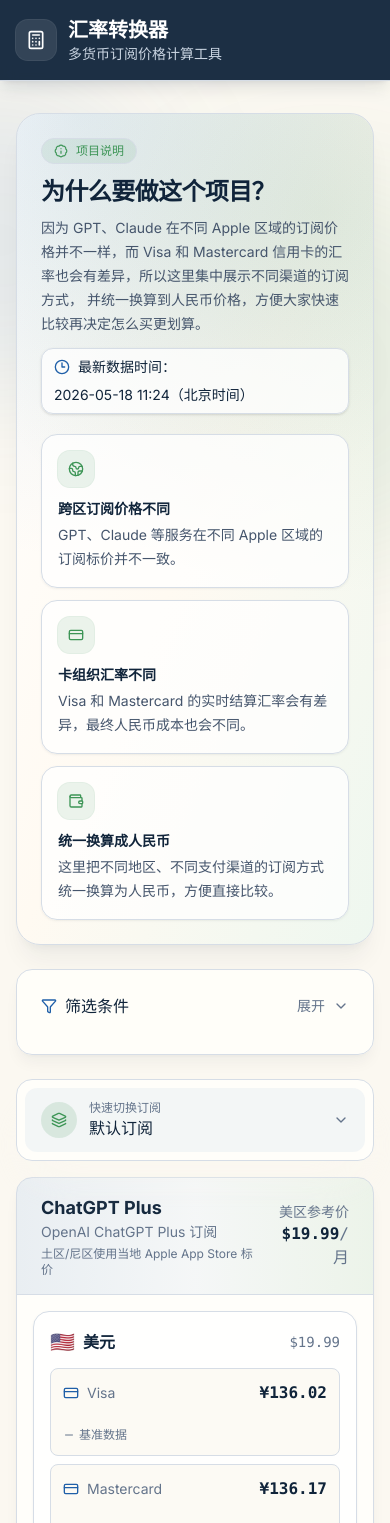
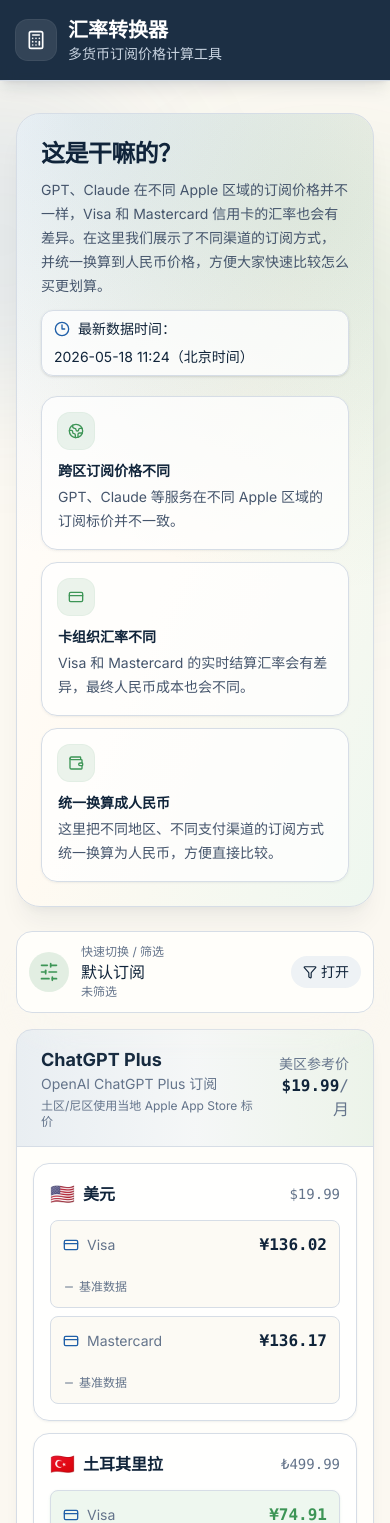
Before and after one commit to jihuayu/currency-converter, a Next.js app: page / in a window 390 px wide. Shown: the top 1523 px of the page. Built offline with nearby package versions, Linux system fonts and the light colour scheme.

Commit message:
feat: replace MobileSubscriptionSwitcher with MobileControlsDrawer and enhance FilterBar functionality

```diff
--- a/components/converter-client.tsx
+++ b/components/converter-client.tsx
@@ -5,7 +5,7 @@
 import { PriceTable } from '@/components/price-table';
 import { Header } from '@/components/header';
 import { ProjectIntroCard } from '@/components/project-intro-card';
-import { MobileSubscriptionSwitcher } from '@/components/mobile-subscription-switcher';
+import { MobileControlsDrawer } from '@/components/mobile-controls-drawer';
 import {
   buildFilterSearch,
   getDefaultFilterState,
@@ -49,6 +49,7 @@
       <main className="container relative z-10 mx-auto max-w-7xl px-4 py-8">
         <ProjectIntroCard fetchedAt={exchangeRates.fetchedAt} />
         <FilterBar
+          className="hidden md:block"
           selectedCurrencies={filters.currencies}
           selectedChannels={filters.channels}
           selectedPackages={filters.packages}
@@ -56,8 +57,13 @@
             updateFilters({ currencies, channels, packages })
           }
         />
-        <MobileSubscriptionSwitcher
+        <MobileControlsDrawer
+          selectedCurrencies={filters.currencies}
+          selectedChannels={filters.channels}
           selectedPackages={filters.packages}
+          onFilterChange={(currencies, channels, packages) =>
+            updateFilters({ currencies, channels, packages })
+          }
           onPackageChange={(nextPackages) =>
             updateFilters({ ...filters, packages: nextPackages })
           }
--- a/components/filter-bar.tsx
+++ b/components/filter-bar.tsx
@@ -1,6 +1,6 @@
 "use client";
 
-import { useMemo, useState } from "react";
+import { useId, useMemo, useState } from "react";
 import { cn } from "@/lib/utils";
 import {
   currencies,
@@ -18,6 +18,9 @@
   selectedCurrencies: CurrencyCode[];
   selectedChannels: ChannelId[];
   selectedPackages: PackageId[];
+  className?: string;
+  collapsible?: boolean;
+  variant?: "card" | "plain";
   onFilterChange: (
     currencies: CurrencyCode[],
     channels: ChannelId[],
@@ -29,9 +32,14 @@
   selectedCurrencies,
   selectedChannels,
   selectedPackages,
+  className,
+  collapsible = true,
+  variant = "card",
   onFilterChange,
 }: FilterBarProps) {
-  const [isExpanded, setIsExpanded] = useState(false);
+  const panelId = useId();
+  const [isExpanded, setIsExpanded] = useState(!collapsible);
+  const showPanel = !collapsible || isExpanded;
   const hasDefaultPackages = isDefaultPackageSelection(selectedPackages);
 
   const toggleCurrency = (code: CurrencyCode) => {
@@ -83,19 +91,31 @@
   }, [hasFilters, selectedCurrencies.length, selectedChannels.length, selectedPackages.length]);
 
   return (
-    <div className="mb-6 rounded-2xl border border-border/90 bg-card/90 p-6 shadow-lg shadow-brand-navy/5 backdrop-blur-sm">
+    <div
+      className={cn(
+        variant === "card"
+          ? "mb-6 rounded-2xl border border-border/90 bg-card/90 p-6 shadow-lg shadow-brand-navy/5 backdrop-blur-sm"
+          : "mb-0 rounded-none border-0 bg-transparent p-0 shadow-none",
+        className
+      )}
+    >
       <div className="flex flex-col gap-3 sm:flex-row sm:items-center sm:justify-between">
         <button
           type="button"
-          onClick={() => setIsExpanded((prev) => !prev)}
-          className="flex items-center justify-between gap-3 text-left text-brand-navy transition-colors hover:text-brand-blue"
-          aria-expanded={isExpanded}
-          aria-controls="filter-panel"
+          onClick={() => collapsible && setIsExpanded((prev) => !prev)}
+          className={cn(
+            "flex items-center justify-between gap-3 text-left text-brand-navy",
+            collapsible && "transition-colors hover:text-brand-blue"
+          )}
+          aria-expanded={showPanel}
+          aria-controls={panelId}
+          disabled={!collapsible}
         >
           <span className="flex items-center gap-2">
             <Filter className="h-4 w-4 text-brand-blue" />
             <span className="font-medium">筛选条件</span>
           </span>
+          {collapsible && (
             <span className="flex items-center gap-2 text-sm text-muted-foreground">
               <span>{isExpanded ? "收起" : "展开"}</span>
               {isExpanded ? (
@@ -104,6 +124,7 @@
                 <ChevronDown className="w-4 h-4" />
               )}
             </span>
+          )}
         </button>
 
         <div className="flex items-center gap-3 sm:justify-end">
@@ -123,8 +144,8 @@
         </div>
       </div>
 
-      {isExpanded && (
-        <div id="filter-panel" className="space-y-4 pt-4">
+      {showPanel && (
+        <div id={panelId} className="space-y-4 pt-4">
           {/* 货币筛选 */}
           <div>
             <label className="text-sm text-muted-foreground mb-2 block">
--- /dev/null
+++ b/components/mobile-controls-drawer.tsx
@@ -0,0 +1,180 @@
+'use client';
+
+import { useEffect, useMemo, useState } from 'react';
+import { Filter, SlidersHorizontal, X } from 'lucide-react';
+import { FilterBar } from '@/components/filter-bar';
+import { MobileSubscriptionSwitcher } from '@/components/mobile-subscription-switcher';
+import {
+  channels,
+  currencies,
+  isDefaultPackageSelection,
+  packages,
+  type ChannelId,
+  type CurrencyCode,
+  type PackageId,
+} from '@/lib/data';
+
+interface MobileControlsDrawerProps {
+  selectedCurrencies: CurrencyCode[];
+  selectedChannels: ChannelId[];
+  selectedPackages: PackageId[];
+  onFilterChange: (
+    currencies: CurrencyCode[],
+    channels: ChannelId[],
+    packages: PackageId[]
+  ) => void;
+  onPackageChange: (packages: PackageId[]) => void;
+}
+
+export function MobileControlsDrawer({
+  selectedCurrencies,
+  selectedChannels,
+  selectedPackages,
+  onFilterChange,
+  onPackageChange,
+}: MobileControlsDrawerProps) {
+  const [isOpen, setIsOpen] = useState(false);
+
+  const hasFilters =
+    selectedCurrencies.length < currencies.length ||
+    selectedChannels.length < channels.length ||
+    !isDefaultPackageSelection(selectedPackages);
+
+  const packageLabel = useMemo(() => {
+    if (selectedPackages.length === 1) {
+      return packages.find((pkg) => pkg.id === selectedPackages[0])?.name ?? '选择订阅';
+    }
+
+    if (isDefaultPackageSelection(selectedPackages)) {
+      return '默认订阅';
+    }
+
+    if (selectedPackages.length === packages.length) {
+      return '全部订阅';
+    }
+
+    return `${selectedPackages.length} 个订阅`;
+  }, [selectedPackages]);
+
+  const filterLabel = hasFilters
+    ? `${selectedCurrencies.length}/${currencies.length} 货币 · ${selectedChannels.length}/${channels.length} 渠道`
+    : '未筛选';
+
+  useEffect(() => {
+    if (!isOpen) {
+      return;
+    }
+
+    const previousOverflow = document.body.style.overflow;
+    document.body.style.overflow = 'hidden';
+
+    const handleKeyDown = (event: KeyboardEvent) => {
+      if (event.key === 'Escape') {
+        setIsOpen(false);
+      }
+    };
+
+    document.addEventListener('keydown', handleKeyDown);
+
+    return () => {
+      document.body.style.overflow = previousOverflow;
+      document.removeEventListener('keydown', handleKeyDown);
+    };
+  }, [isOpen]);
+
+  return (
+    <div className="md:hidden">
+      <div className="sticky top-3 z-30 mb-4">
+        <button
+          type="button"
+          onClick={() => setIsOpen(true)}
+          className="flex w-full items-center justify-between gap-3 rounded-2xl border border-border bg-card/95 p-3 text-left shadow-2xl shadow-background/40 backdrop-blur transition-colors hover:bg-white"
+          aria-haspopup="dialog"
+          aria-expanded={isOpen}
+        >
+          <span className="flex min-w-0 items-center gap-3">
+            <span className="flex h-10 w-10 shrink-0 items-center justify-center rounded-full bg-primary/15 text-primary">
+              <SlidersHorizontal className="h-5 w-5" />
+            </span>
+            <span className="min-w-0">
+              <span className="block text-xs text-muted-foreground">快速切换 / 筛选</span>
+              <span className="block truncate font-medium text-foreground">
+                {packageLabel}
+              </span>
+              <span className="block truncate text-xs text-muted-foreground">
+                {filterLabel}
+              </span>
+            </span>
+          </span>
+          <span className="flex shrink-0 items-center gap-1 rounded-full bg-secondary px-3 py-1.5 text-sm font-medium text-brand-navy">
+            <Filter className="h-3.5 w-3.5" />
+            打开
+          </span>
+        </button>
+      </div>
+
+      {isOpen && (
+        <div
+          className="fixed inset-0 z-50 bg-brand-navy/45 backdrop-blur-sm"
+          role="dialog"
+          aria-modal="true"
+          aria-labelledby="mobile-controls-title"
+        >
+          <button
+            type="button"
+            className="absolute inset-0 h-full w-full cursor-default"
+            aria-label="关闭筛选抽屉"
+            onClick={() => setIsOpen(false)}
+          />
+
+          <div className="absolute inset-x-0 bottom-0 max-h-[88vh] overflow-hidden rounded-t-[1.75rem] border border-border bg-card shadow-2xl">
+            <div className="flex items-center justify-between gap-3 border-b border-border px-5 py-4">
+              <div>
+                <h2 id="mobile-controls-title" className="text-lg font-bold text-brand-navy">
+                  快速切换与筛选
+                </h2>
+                <p className="text-sm text-muted-foreground">
+                  将订阅切换、货币和支付渠道统一放在这里
+                </p>
+              </div>
+              <button
+                type="button"
+                onClick={() => setIsOpen(false)}
+                className="flex h-10 w-10 shrink-0 items-center justify-center rounded-full bg-secondary text-muted-foreground transition-colors hover:text-brand-blue"
+                aria-label="关闭"
+              >
+                <X className="h-5 w-5" />
+              </button>
+            </div>
+
+            <div className="max-h-[calc(88vh-8.5rem)] space-y-6 overflow-y-auto px-5 py-5">
+              <MobileSubscriptionSwitcher
+                variant="inline"
+                selectedPackages={selectedPackages}
+                onPackageChange={onPackageChange}
+              />
+              <FilterBar
+                variant="plain"
+                collapsible={false}
+                selectedCurrencies={selectedCurrencies}
+                selectedChannels={selectedChannels}
+                selectedPackages={selectedPackages}
+                onFilterChange={onFilterChange}
+              />
+            </div>
+
+            <div className="border-t border-border bg-card px-5 py-4">
+              <button
+                type="button"
+                onClick={() => setIsOpen(false)}
+                className="w-full rounded-2xl bg-primary px-4 py-3 font-semibold text-primary-foreground shadow-lg shadow-primary/20 transition-colors hover:bg-primary/90"
+              >
+                完成
+              </button>
+            </div>
+          </div>
+        </div>
+      )}
+    </div>
+  );
+}
--- a/components/mobile-subscription-switcher.tsx
+++ b/components/mobile-subscription-switcher.tsx
@@ -13,11 +13,15 @@
 interface MobileSubscriptionSwitcherProps {
   selectedPackages: PackageId[];
   onPackageChange: (packages: PackageId[]) => void;
+  variant?: 'sticky' | 'inline';
+  className?: string;
 }
 
 export function MobileSubscriptionSwitcher({
   selectedPackages,
   onPackageChange,
+  variant = 'sticky',
+  className,
 }: MobileSubscriptionSwitcherProps) {
   const [isOpen, setIsOpen] = useState(false);
   const rootRef = useRef<HTMLDivElement>(null);
@@ -68,44 +72,13 @@
 
   const selectPackages = (nextPackages: PackageId[]) => {
     onPackageChange(nextPackages);
+    if (variant === 'sticky') {
       setIsOpen(false);
+    }
   };
 
-  return (
-    <div ref={rootRef} className="sticky top-3 z-30 mb-4 md:hidden">
-      <div className="relative rounded-2xl border border-border bg-card/95 p-2 shadow-2xl shadow-background/40 backdrop-blur">
-        <button
-          type="button"
-          onClick={() => setIsOpen((prev) => !prev)}
-          className="flex w-full items-center justify-between gap-3 rounded-xl bg-secondary/70 px-4 py-3 text-left transition-colors hover:bg-secondary"
-          aria-expanded={isOpen}
-          aria-controls="mobile-subscription-options"
-        >
-          <span className="flex min-w-0 items-center gap-3">
-            <span className="flex h-9 w-9 shrink-0 items-center justify-center rounded-full bg-primary/15 text-primary">
-              <Layers3 className="h-4 w-4" />
-            </span>
-            <span className="min-w-0">
-              <span className="block text-xs text-muted-foreground">快速切换订阅</span>
-              <span className="block truncate font-medium text-foreground">
-                {selectedLabel}
-              </span>
-            </span>
-          </span>
-          <ChevronDown
-            className={cn(
-              'h-4 w-4 shrink-0 text-muted-foreground transition-transform',
-              isOpen && 'rotate-180'
-            )}
-          />
-        </button>
-
-        {isOpen && (
-          <div
-            id="mobile-subscription-options"
-            className="absolute left-0 right-0 top-[calc(100%+0.5rem)] overflow-hidden rounded-2xl border border-border bg-card shadow-2xl shadow-background/70"
-          >
-            <div className="max-h-[65vh] overflow-y-auto p-2">
+  const optionItems = (
+    <div className={cn(variant === 'inline' ? 'space-y-2' : undefined)}>
       <button
         type="button"
         onClick={() => selectPackages(defaultPackageIds)}
@@ -182,6 +155,57 @@
         );
       })}
     </div>
+  );
+
+  if (variant === 'inline') {
+    return (
+      <section className={className}>
+        <div className="mb-3 flex items-center gap-2 text-brand-navy">
+          <Layers3 className="h-4 w-4 text-primary" />
+          <h3 className="font-medium">快速切换订阅</h3>
+        </div>
+        {optionItems}
+      </section>
+    );
+  }
+
+  return (
+    <div ref={rootRef} className={cn("sticky top-3 z-30 mb-4 md:hidden", className)}>
+      <div className="relative rounded-2xl border border-border bg-card/95 p-2 shadow-2xl shadow-background/40 backdrop-blur">
+        <button
+          type="button"
+          onClick={() => setIsOpen((prev) => !prev)}
+          className="flex w-full items-center justify-between gap-3 rounded-xl bg-secondary/70 px-4 py-3 text-left transition-colors hover:bg-secondary"
+          aria-expanded={isOpen}
+          aria-controls="mobile-subscription-options"
+        >
+          <span className="flex min-w-0 items-center gap-3">
+            <span className="flex h-9 w-9 shrink-0 items-center justify-center rounded-full bg-primary/15 text-primary">
+              <Layers3 className="h-4 w-4" />
+            </span>
+            <span className="min-w-0">
+              <span className="block text-xs text-muted-foreground">快速切换订阅</span>
+              <span className="block truncate font-medium text-foreground">
+                {selectedLabel}
+              </span>
+            </span>
+          </span>
+          <ChevronDown
+            className={cn(
+              'h-4 w-4 shrink-0 text-muted-foreground transition-transform',
+              isOpen && 'rotate-180'
+            )}
+          />
+        </button>
+
+        {isOpen && (
+          <div
+            id="mobile-subscription-options"
+            className="absolute left-0 right-0 top-[calc(100%+0.5rem)] overflow-hidden rounded-2xl border border-border bg-card shadow-2xl shadow-background/70"
+          >
+            <div className="max-h-[65vh] overflow-y-auto p-2">
+              {optionItems}
+            </div>
           </div>
         )}
       </div>
--- a/components/project-intro-card.tsx
+++ b/components/project-intro-card.tsx
@@ -55,19 +55,14 @@
       <div className="pointer-events-none absolute inset-0 bg-[radial-gradient(circle_at_18%_0%,rgba(31,95,168,0.10),transparent_28rem),radial-gradient(circle_at_86%_12%,rgba(61,149,86,0.13),transparent_24rem)]" />
       <div className="relative flex flex-col gap-5 lg:flex-row lg:items-start lg:justify-between">
         <div className="max-w-3xl space-y-3">
-          <div className="inline-flex items-center gap-2 rounded-full border border-primary/25 bg-primary/10 px-3 py-1 text-xs font-medium text-primary">
-            <BadgeInfo className="h-3.5 w-3.5" />
-            项目说明
-          </div>
-
           <div className="space-y-2">
             <h2 className="text-2xl font-bold tracking-tight text-brand-navy">
-              为什么要做这个项目？
+              这是干嘛的？
             </h2>
             <p className="text-sm leading-6 text-slate-600 sm:text-base">
-              因为 GPT、Claude 在不同 Apple 区域的订阅价格并不一样，而 Visa 和
-              Mastercard 信用卡的汇率也会有差异，所以这里集中展示不同渠道的订阅方式，
-              并统一换算到人民币价格，方便大家快速比较再决定怎么买更划算。
+              GPT、Claude 在不同 Apple 区域的订阅价格并不一样，Visa 和
+              Mastercard 信用卡的汇率也会有差异。在这里我们展示了不同渠道的订阅方式，
+              并统一换算到人民币价格，方便大家快速比较怎么买更划算。
             </p>
           </div>
 
```
Also changed, not shown: 1 other file (tests, documents, lock files or other folders). Lines whose indentation alone changed are shown as unchanged.
